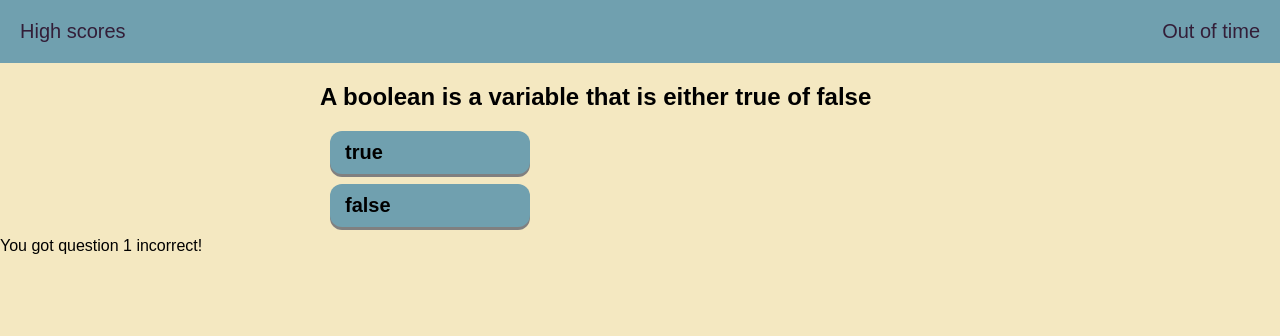
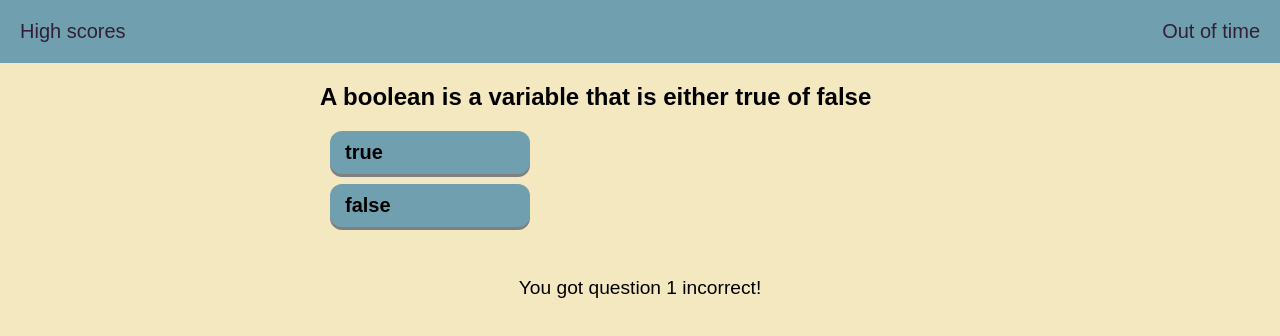
Before and after one commit to quasse/quiz, a plain HTML site: page index.html in a window 1280 px wide. Both pictures are taken after a click on the element 640 px from the left and 152 px from the top of the page. Drawn offline with Linux system fonts and the light colour scheme.

Commit message:
Styled answer element

```diff
--- a/assets/css/style.css
+++ b/assets/css/style.css
@@ -74,3 +74,12 @@ header p {
   margin: 10px;
   flex-direction: column;
 }
+
+/**Question styles end**/
+
+/**Answer styles begin**/
+.answer {
+  text-align: center;
+  margin: 50px;
+  font-size: larger;
+}
```
